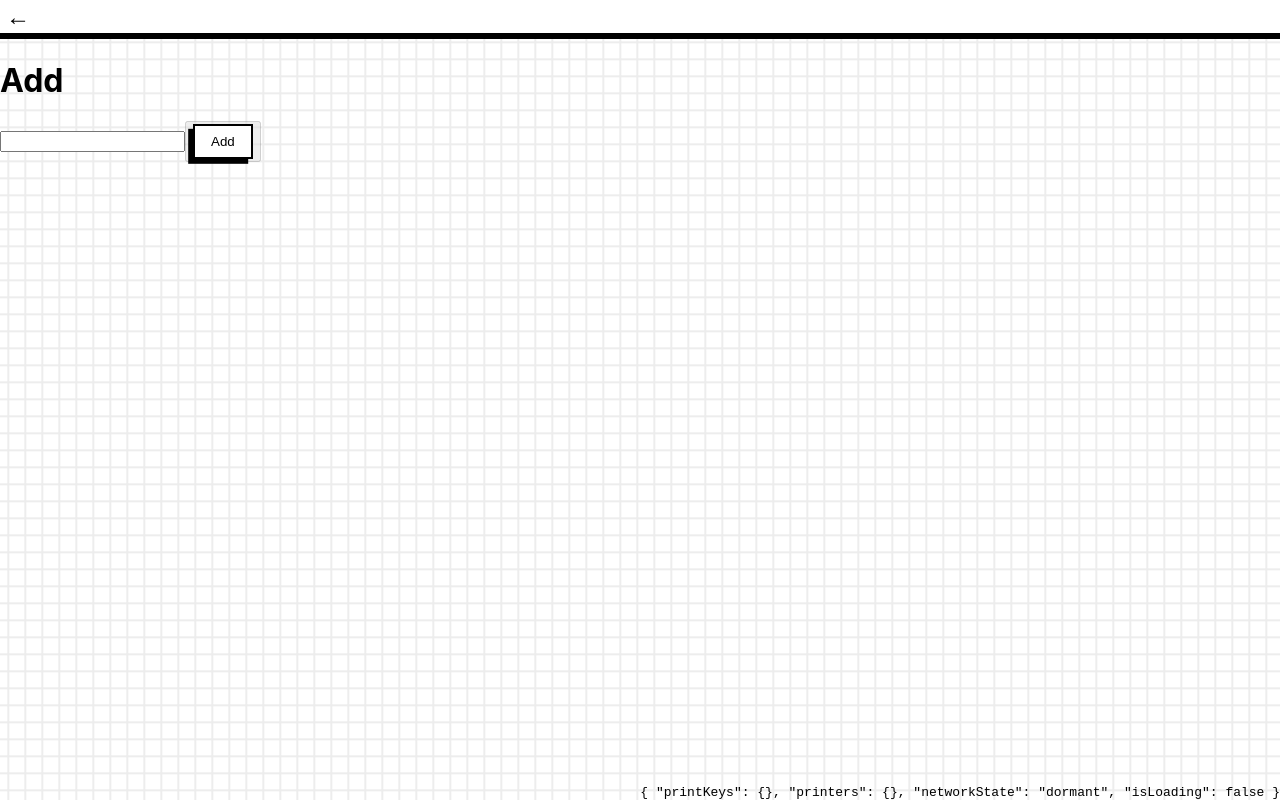
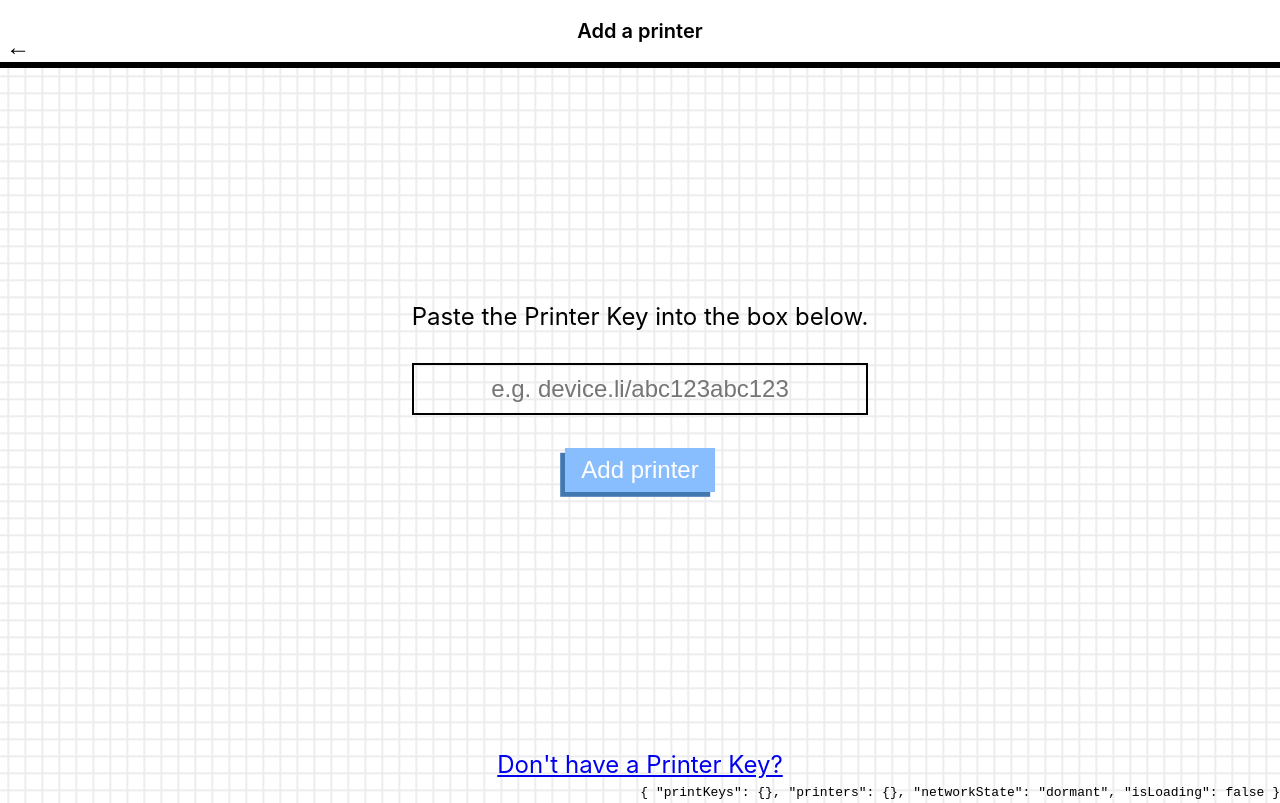
Before and after one commit to andrewn/littleprinters-web, a React (Create React App) app: page /printers/add in a window 1280 px wide. Built offline with nearby package versions, Linux system fonts and the light colour scheme.

Commit message:
Add screen

```diff
--- a/src/Printers/Add.js
+++ b/src/Printers/Add.js
@@ -2,6 +2,8 @@ import * as React from "react";
 
 import { Button, HeaderValues } from "../shared";
 import { addPrinter } from "../actions";
+
+import styles from "./Add.module.css";
 
 export default function Add({ dispatch, backTo }) {
   const [printKey, setPrintKey] = React.useState("");
@@ -13,23 +15,30 @@ export default function Add({ dispatch, backTo }) {
   }
 
   return (
-    <div>
-      <HeaderValues hasBack />
-      <h1>Add</h1>
+    <div className={`${styles.container}`}>
+      <HeaderValues title="Add a printer" hasBack />
 
       <form onSubmit={handleSubmit} disabled={!canSubmit}>
         <label>
+          <span>Paste the Printer Key into the box below.</span>
           <input
             type="text"
             value={printKey}
             onChange={({ target: { value } }) => setPrintKey(value)}
+            placeholder="e.g. device.li/abc123abc123"
           />
         </label>
 
         <button type="submit" disabled={!canSubmit}>
-          <Button>Add</Button>
+          <Button type={Button.Types.Primary}>Add printer</Button>
         </button>
       </form>
+
+      <p className={styles.instructions}>
+        <a href="http://littleprinter.nordprojects.co">
+          Don't have a Printer Key?
+        </a>
+      </p>
     </div>
   );
 }
--- /dev/null
+++ b/src/Printers/Add.module.css
@@ -0,0 +1,45 @@
+.container {
+  height: calc(100vh - 65px);
+
+  display: flex;
+  flex-direction: column;
+  align-items: center;
+  justify-content: space-between;
+
+  font-size: 1.5rem;
+}
+
+form {
+  display: flex;
+  flex-direction: column;
+  align-items: center;
+  margin: auto;
+}
+
+label {
+  display: flex;
+  flex-direction: column;
+}
+
+label span {
+  padding-bottom: 2rem;
+}
+
+input {
+  height: 46px;
+
+  border: 2px solid #000;
+  background: transparent;
+
+  font-size: inherit;
+  text-align: center;
+}
+
+button {
+  background: transparent;
+  border: none;
+
+  margin-top: 2rem;
+
+  font-size: inherit;
+}
--- a/src/Printers/List.module.css
+++ b/src/Printers/List.module.css
@@ -9,7 +9,6 @@
   display: flex;
   justify-content: center;
 
-  margin-top: 76px;
-  padding: 76px 0;
+  padding: 60px 0;
   border-top: 6px dotted #000;
 }
--- a/src/Printers/components/Printer/styles.module.css
+++ b/src/Printers/components/Printer/styles.module.css
@@ -4,6 +4,8 @@
   grid-template-columns: 30% 1fr 1fr 47px;
   grid-template-rows: 1fr 1fr 1fr;
   grid-template-areas: "image info info detail" "image info info ." "image . message message";
+
+  margin-bottom: 50px;
 
   background-image: linear-gradient(-180deg, #fbfbfb 0%, #f1f1f1 100%);
 
```
